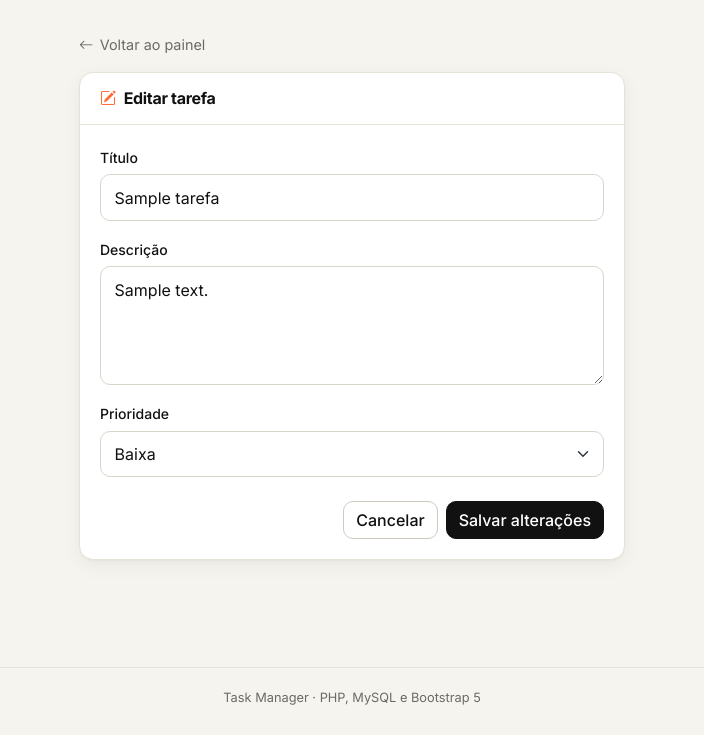
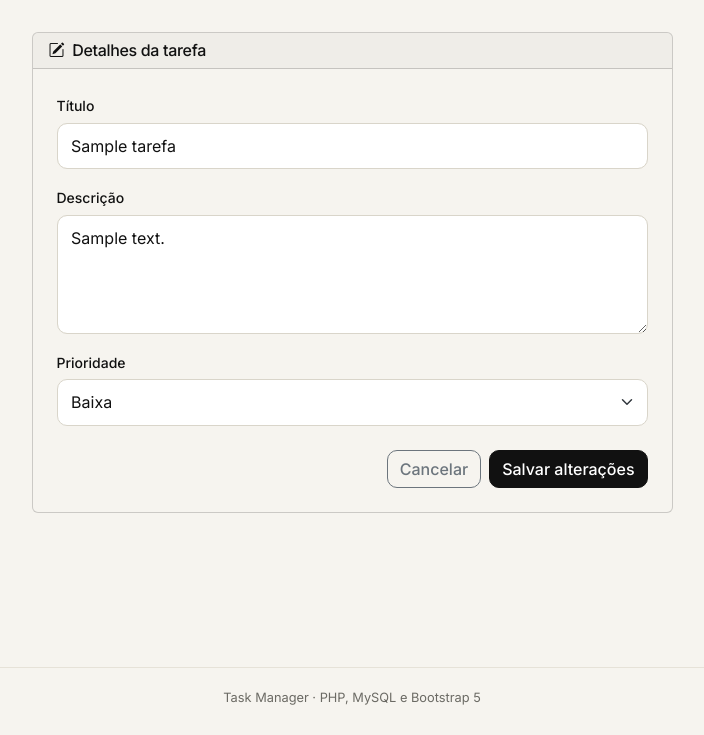
Before and after one commit to cauancarvalh0/task-manager, a PHP site: page /tasks/edit.php?id=1 in a window 1280 px wide. Shown: the part 65-800 px from the top of the page, without its empty margins (288-992 px from the left). Run offline with PHP 8.4, Linux system fonts and the light colour scheme; the visitor is signed in with stand-in values (Sample User, id 1); tables that the repository leaves empty hold one stand-in row (values such as "Sample post").

Commit message:
feat (tasks): adiciona arquivos atualizados

```diff
--- a/tasks/create.php
+++ b/tasks/create.php
@@ -4,6 +4,7 @@ require_once __DIR__ . '/../config/database.php';
 
 exigir_login('../');
 
+// Esta página só aceita o envio do formulário (POST)
 if ($_SERVER['REQUEST_METHOD'] !== 'POST') {
     redirecionar('../dashboard.php');
 }
--- a/tasks/edit.php
+++ b/tasks/edit.php
@@ -7,15 +7,15 @@ exigir_login('../');
 $userId = (int) $_SESSION['usuario_id'];
 $erro = null;
 
-// Aceita o ID tanto via GET (abrir formulário) quanto via POST (salvar)
-$id = filter_var($_GET['id'] ?? $_POST['id'] ?? null, FILTER_VALIDATE_INT, ['options' => ['min_range' => 1]]);
+// O ID vem pela URL (abrir o formulário) ou pelo formulário (salvar)
+$id = (int) ($_GET['id'] ?? $_POST['id'] ?? 0);
 
-if (!$id) {
+if ($id <= 0) {
     redirecionar('../dashboard.php');
 }
 
 try {
-    // Busca a tarefa garantindo que pertence ao usuário logado
+    // Busca a tarefa garantindo que ela é do usuário logado
     $stmt = $pdo->prepare('SELECT id, titulo, descricao, prioridade FROM tarefas WHERE id = :id AND user_id = :uid');
     $stmt->execute([':id' => $id, ':uid' => $userId]);
     $tarefa = $stmt->fetch();
@@ -62,32 +62,29 @@ if ($_SERVER['REQUEST_METHOD'] === 'POST') {
         }
     }
 
-    // Em caso de erro, mantém o que o usuário digitou
+    // Se deu erro, mantém o que o usuário digitou
     $tarefa['titulo'] = $titulo;
     $tarefa['descricao'] = $descricao;
     $tarefa['prioridade'] = $prioridade;
 }
 
-$base = '../';
+$base         = '../';
 $tituloPagina = 'Editar tarefa';
+$heroTitulo   = 'Editar tarefa';
+$heroSub      = 'Atualize o título, a descrição e a prioridade.';
 require __DIR__ . '/../includes/header.php';
 ?>
 
-<div class="row justify-content-center">
-    <div class="col-12 col-md-9 col-lg-6">
-        <a href="../dashboard.php" class="back-link"><i class="bi bi-arrow-left"></i> Voltar ao painel</a>
-
-        <section class="panel">
-            <div class="panel__head">
-                <h1 class="panel__title"><i class="bi bi-pencil-square"></i> Editar tarefa</h1>
+<div class="row justify-content-center sobe">
+    <div class="col-12 col-md-10 col-lg-7">
+        <div class="card">
+            <div class="card-header">
+                <h2 class="h6 mb-0"><i class="bi bi-pencil-square me-2"></i>Detalhes da tarefa</h2>
             </div>
-            <div class="panel__body">
+            <div class="card-body p-4">
 
                 <?php if ($erro): ?>
-                    <div class="alert alert-danger d-flex align-items-start gap-2" role="alert">
-                        <i class="bi bi-exclamation-triangle-fill mt-1"></i>
-                        <div><?= e($erro) ?></div>
-                    </div>
+                    <div class="alert alert-danger" role="alert"><?= e($erro) ?></div>
                 <?php endif; ?>
 
                 <form method="POST" class="needs-validation" novalidate>
@@ -118,13 +115,13 @@ require __DIR__ . '/../includes/header.php';
                         </select>
                     </div>
 
-                    <div class="d-flex justify-content-end gap-2">
-                        <a href="../dashboard.php" class="btn btn-outline-dark">Cancelar</a>
+                    <div class="d-flex flex-column-reverse flex-sm-row justify-content-sm-end gap-2">
+                        <a href="../dashboard.php" class="btn btn-outline-secondary">Cancelar</a>
                         <button type="submit" class="btn btn-primary">Salvar alterações</button>
                     </div>
                 </form>
             </div>
-        </section>
+        </div>
     </div>
 </div>
 
```
Also changed, not shown: tasks/delete.php (+4 -3 lines), tasks/toggle.php (+5 -4 lines).
